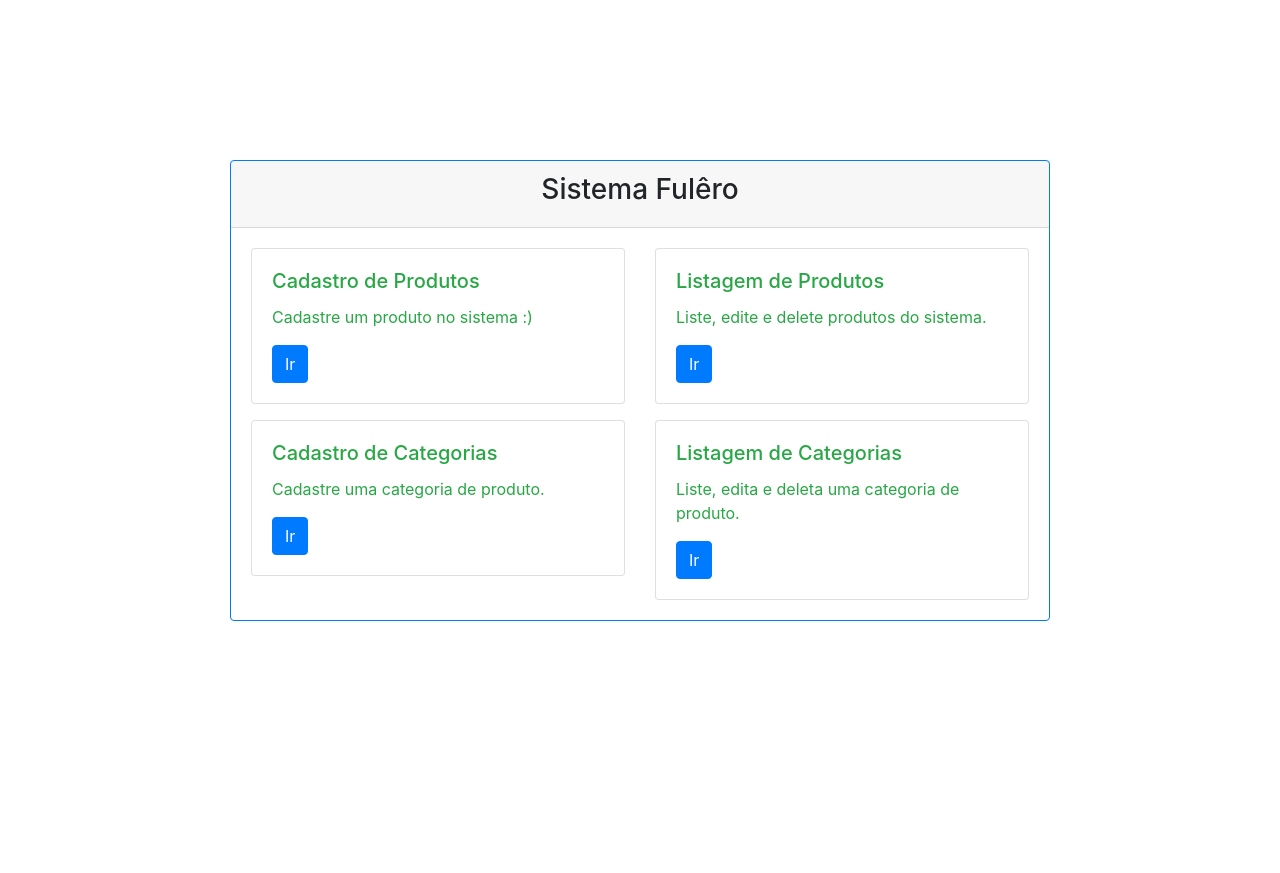
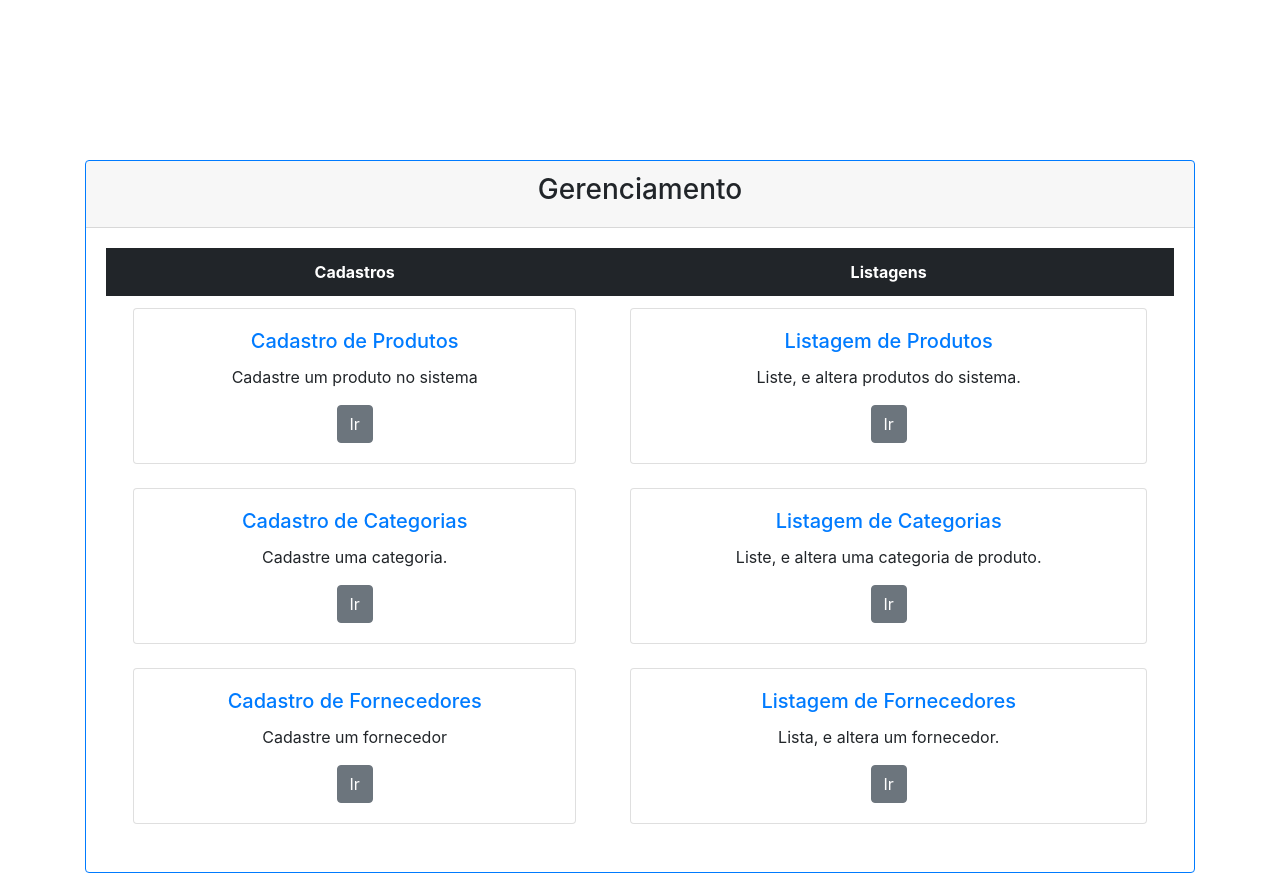
Before and after one commit to joaogutierrre/CRUD_php_practice, a PHP site: page / in a window 1280 px wide. Before the commit the page ends 621 px from the top, so only its background shows below. Run offline with PHP 8.4, Linux system fonts and the light colour scheme; some libraries are stand-ins or nearby versions.

Commit message:
Preparando interface dos fornecedores

```diff
--- a/categorias/listagem_categoria.php
+++ b/categorias/listagem_categoria.php
@@ -17,8 +17,7 @@
 		    <tr>
 		      <th scope="col">ID Categoria</th>
 		      <th scope="col">Nome</th>
-
-
+		      <th scope="col">Ações</th>
 		    </tr>
 		  </thead>
 
--- a/conexao_db/conexao.php
+++ b/conexao_db/conexao.php
@@ -3,7 +3,7 @@
 $nomeserver = "localhost";
 $db = "curso_udemy";
 $nomeuser = "root";
-$senha = "senac";
+$senha = "";
 
 $conexao = mysqli_connect("$nomeserver","$nomeuser","$senha","$db");
  ?>
--- a/index.php
+++ b/index.php
@@ -6,61 +6,112 @@
 	<script src="https://kit.fontawesome.com/8038ba999d.js" crossorigin="anonymous"></script>
 </head>
 <body>
-	<div class="container" style="padding: 10em;">
+	<div class="container" style="padding-top: 10em;">
 		<div class="card border-primary">
 			<div class="card-header">
-				<h3 style="position: relative;" class="text-center">Sistema Fulêro</h3>
+				<h3 style="position: relative;" class="text-center dark">Gerenciamento</h3>
+			</div>
+				<div class="card-body">
+					<table class="table table-borderless">
+						<thead class="text-center thead-dark">
+							<tr>
+								<th>Cadastros</th>
+								<th>Listagens</th>
+							</tr>
+						</thead>
+						<tbody class="text-center">
+							<tr>
+								<td>
 
-			</div>
-			<div class="card-body text-success">
-				<div class="row">
-		  <div class="col-sm-6">
-		    <div class="card">
+								  		<div class="col-sm-12">
+								    		<div class="card border-none">
 								      			<div class="card-body">
-		        <h5 class="card-title">Cadastro de Produtos</h5>
-		        <p class="card-text">Cadastre um produto no sistema :)</p>
-		        <a href="produtos/form_produtos.php" class="btn btn-primary">Ir</a>
+								        			<h5 class="card-title text-primary">Cadastro de Produtos</h5>
+								        			<p class="card-text">Cadastre um produto no sistema</p>
+								        			<a href="produtos/form_cadastro_produtos.php" class="btn btn-secondary">Ir</a>
 								      			</div>
 								    		</div>
 								  		</div>
-		  <div class="col-sm-6">
+
+								</td>
+								<td>
+
+										<div class="col-sm-12">
 											<div class="card">
 												<div class="card-body">
-		        <h5 class="card-title">Listagem de Produtos</h5>
-		        <p class="card-text">Liste, edite e delete produtos do sistema.</p>
-		        <a href="produtos/listagem_produtos.php" class="btn btn-primary">Ir</a>
+													<h5 class="card-title text-primary">Listagem de Produtos</h5>
+													<p class="card-text">Liste, e altera produtos do sistema.</p>
+													<a href="produtos/listagem_produtos.php" class="btn btn-secondary">Ir</a>
 												</div>
 											</div>
 										</div>
-		</div>
-		<div class="row" style="margin-top: 1em;">
-			<div class="col-sm-6">
+
+								</td>
+							</tr>
+							<tr>
+								<td>
+
+										<div class="col-sm-12">
 											<div class="card">
 												<div class="card-body">
-						<h5 class="card-title">Cadastro de Categorias</h5>
-						<p class="card-text">Cadastre uma categoria de produto.</p>
-						<a href="categorias/cadastrar_categoria.php" class="btn btn-primary">Ir</a>
+													<h5 class="card-title text-primary">Cadastro de Categorias</h5>
+													<p class="card-text">Cadastre uma categoria.</p>
+													<a href="categorias/form_cadastrar_categoria.php" class="btn btn-secondary">Ir</a>
 												</div>
 											</div>
 										</div>
-			<div class="col-sm-6">
+
+								</td>
+								<td>
+
+										<div class="col-sm-12">
 											<div class="card">
 												<div class="card-body">
-						<h5 class="card-title">Listagem de Categorias</h5>
-						<p class="card-text">Liste, edita e deleta uma categoria de produto.</p>
-						<a href="categorias/listagem_categoria.php" class="btn btn-primary">Ir</a>
+													<h5 class="card-title text-primary">Listagem de Categorias</h5>
+													<p class="card-text">Liste, e altera uma categoria de produto.</p>
+													<a href="categorias/listagem_categoria.php" class="btn btn-secondary">Ir</a>
 												</div>
 											</div>
 										</div>
+
+								</td>
+							</tr>
+							<tr>
+								<td>
+
+										<div class="col-sm-12">
+											<div class="card">
+												<div class="card-body">
+													<h5 class="card-title text-primary">Cadastro de Fornecedores</h5>
+													<p class="card-text">Cadastre um fornecedor</p>
+													<a href="fornecedor/form_fornecedor.php" class="btn btn-secondary">Ir</a>
 												</div>
+											</div>
+										</div>
+
+								</td>
+								<td>
+
+										<div class="col-sm-12">
+											<div class="card">
+												<div class="card-body">
+													<h5 class="card-title text-primary">Listagem de Fornecedores</h5>
+													<p class="card-text">Lista, e altera um fornecedor.</p>
+													<a href="fornecedor/listagem_fornecedor.php" class="btn btn-secondary">Ir</a>
+												</div>
+											</div>
+										</div>
+
+								</td>
+							</tr>
+						</tbody>
+					</table>
 			</div>
 
 
 		</div>
 	</div>
 
-
-
 	<script src="https://stackpath.bootstrapcdn.com/bootstrap/4.1.3/js/bootstrap.min.js" integrity="sha384-ChfqqxuZUCnJSK3+MXmPNIyE6ZbWh2IMqE241rYiqJxyMiZ6OW/JmZQ5stwEULTy" crossorigin="anonymous"></script>
 	<script src="https://code.jquery.com/jquery-3.3.1.slim.min.js" integrity="sha384-q8i/X+965DzO0rT7abK41JStQIAqVgRVzpbzo5smXKp4YfRvH+8abtTE1Pi6jizo" crossorigin="anonymous"></script>
 	<script src="https://cdnjs.cloudflare.com/ajax/libs/popper.js/1.14.3/umd/popper.min.js" integrity="sha384-ZMP7rVo3mIykV+2+9J3UJ46jBk0WLaUAdn689aCwoqbBJiSnjAK/l8WvCWPIPm49" crossorigin="anonymous"></script>
```
Also changed, not shown: css/style.css (+2 -7 lines), fornecedor/listagem_fornecedor.php (added, +54 -0 lines), categorias/form_cadastrar_categoria.php (renamed from categorias/cadastrar_categoria.php), produtos/form_cadastro_produtos.php (renamed from produtos/form_produtos.php). Lines whose indentation alone changed are shown as unchanged.
